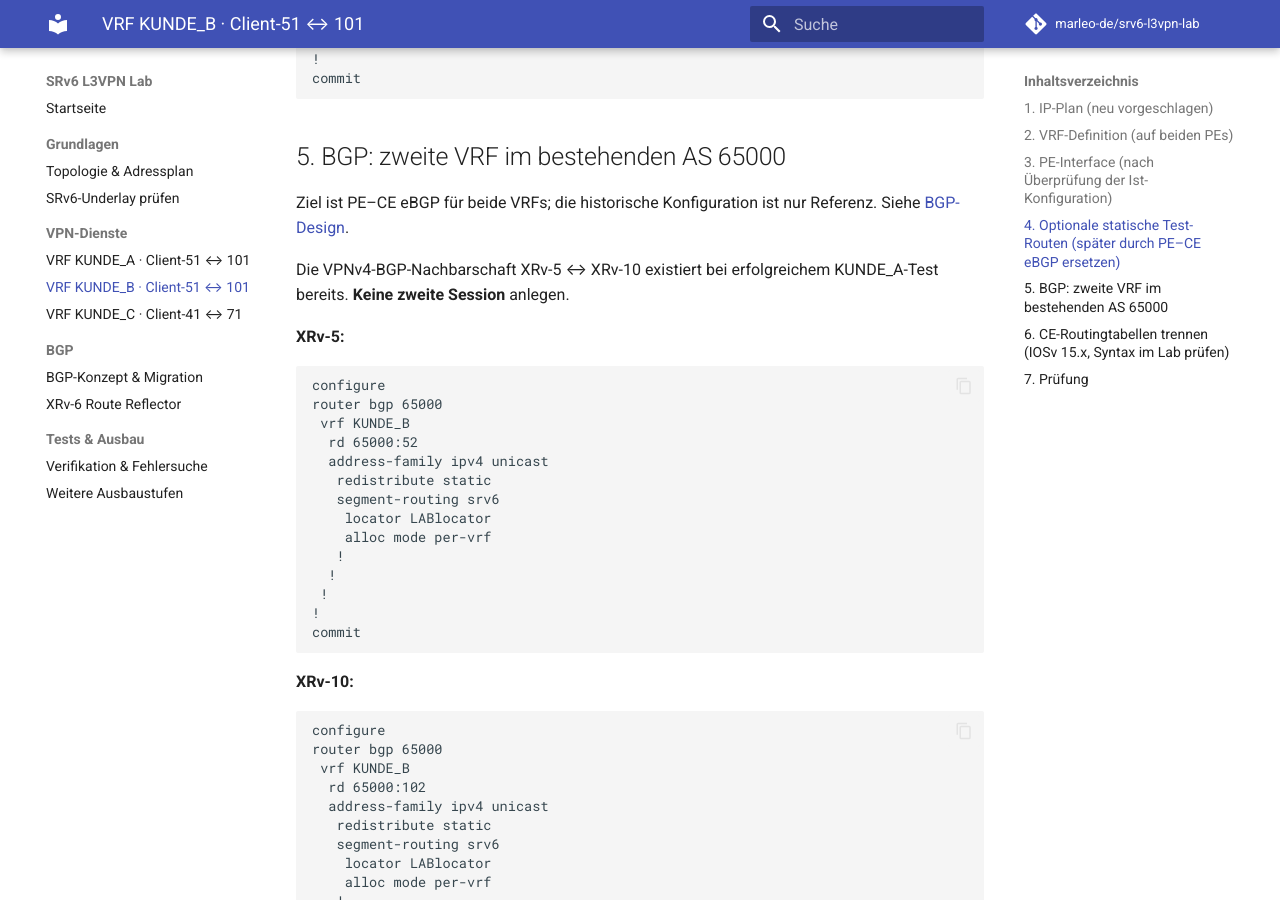
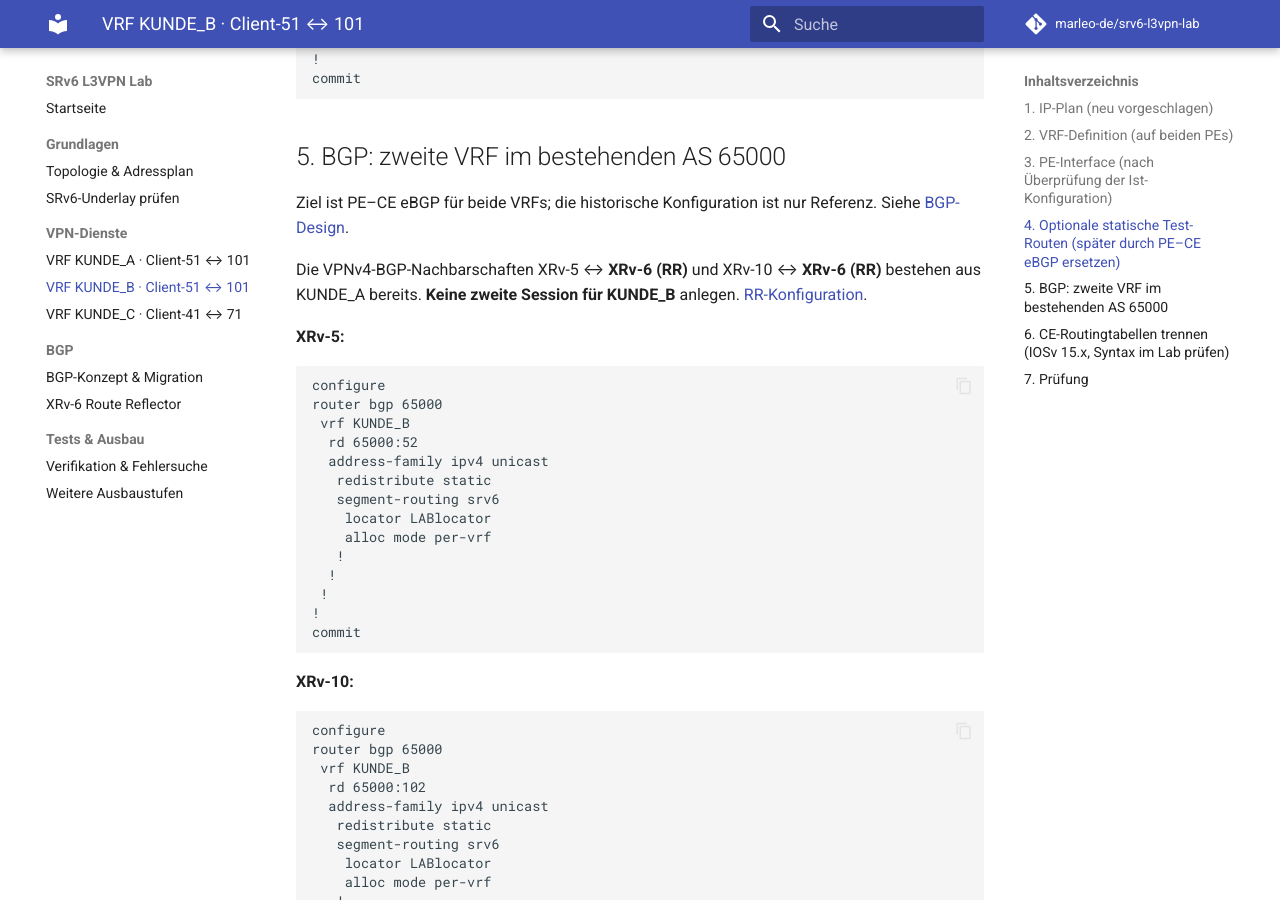
Before and after one commit to marleo-de/srv6-l3vpn-lab, an MkDocs documentation site: the page built from docs/kunde-b.md, in a window 1280 px wide and 900 px high, scrolled down 2197 px. Built offline with MkDocs 1.6.1 and Material for MkDocs 9.7.7, drawn with Linux system fonts in a browser that asks for light colours; comment, search, counter and statistics services are not loaded.

Commit message:
Route all PE VPNv4 sessions through XRv-6 route reflector

```diff
--- a/docs/kunde-b.md
+++ b/docs/kunde-b.md
@@ -94,7 +94,7 @@ commit
 
 Ziel ist PE–CE eBGP für beide VRFs; die historische Konfiguration ist nur Referenz. Siehe [BGP-Design](bgp-plan.md).
 
-Die VPNv4-BGP-Nachbarschaft XRv-5 ↔ XRv-10 existiert bei erfolgreichem KUNDE_A-Test bereits. **Keine zweite Session** anlegen.
+Die VPNv4-BGP-Nachbarschaften XRv-5 ↔ **XRv-6 (RR)** und XRv-10 ↔ **XRv-6 (RR)** bestehen aus KUNDE_A bereits. **Keine zweite Session für KUNDE_B** anlegen. [RR-Konfiguration](route-reflector.md).
 
 **XRv-5:**
 
```
